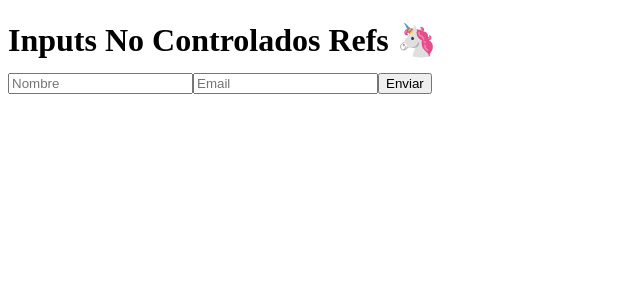
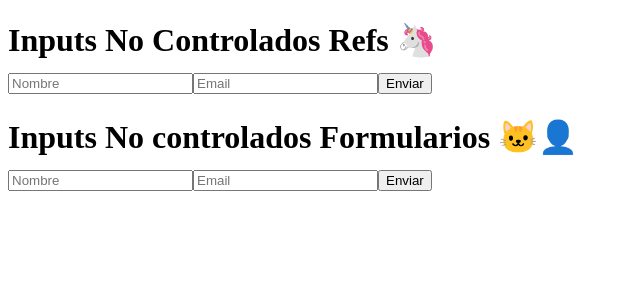
Before and after one commit to JosePabloRomero/fundamentos-react, a React (Create React App) app: page / in a window 1280 px wide. Shown: the top 300 px of the page, without its empty margins (0-640 px from the left). Built offline with nearby package versions, Linux system fonts and the light colour scheme.

Commit message:
Se implementarion inputs no controlados con formularios

```diff
--- a/src/App.js
+++ b/src/App.js
@@ -1,8 +1,10 @@
 import React from 'react'
-import Formulario from './components/Formulario'
+import InputNoControlado from './components/InputNoControlado'
+import InputNoControladoForm from './components/InputNoControladoForm'
 const App = () => (
     <div>
-        <Formulario></Formulario>
+        <InputNoControlado></InputNoControlado>
+        <InputNoControladoForm></InputNoControladoForm>
     </div>
 )
 export default App
--- a/src/components/Formulario/index.js
+++ /dev/null
@@ -1 +0,0 @@
-export {default} from './Formulario'
--- a/src/components/Formulario/Formulario.js
+++ b/src/components/InputNoControlado/InputNoControlado.js
@@ -1,5 +1,5 @@
 import React, { Component } from 'react'
-import styles from './Formulario.module.css'
+import styles from './InputNoControlado.module.css'
 
 const Unicorn = () => (
     <span role='img' arial-label='unicorn'>
--- /dev/null
+++ b/src/components/InputNoControlado/index.js
@@ -0,0 +1 @@
+export {default} from './InputNoControlado'
--- /dev/null
+++ b/src/components/InputNoControladoForm/InputNoControladoForm.js
@@ -0,0 +1,55 @@
+import React, {Component} from 'react'
+
+
+const Ninja = () => (
+    <span role='img' arial-label='ninja'>
+        🐱‍👤
+    </span>
+)
+
+class InputNoControladoForm extends Component {
+
+    handleSubmit = (event) => {
+        event.preventDefault()
+        const nombre = event.target[0].value
+        const email = event.target[1].value
+        this.props.onSend({nombre, email})
+    }
+
+    render(){
+        return(
+            <form onSubmit={this.handleSubmit}>
+                <input
+                    type="text"
+                    placeholder='Nombre'
+                />
+                <input
+                    type="text"
+                    placeholder='Email'
+                />
+                <button>
+                    Enviar
+                </button>
+            </form>
+        )
+    }
+}
+
+class App extends Component{
+    send = (data) => {
+        console.log(data)
+    }
+
+    render(){
+        return(
+            <div>
+                <h1>
+                    Inputs No controlados Formularios <Ninja></Ninja>
+                    <InputNoControladoForm onSend={this.send}></InputNoControladoForm>
+                </h1>
+            </div>
+        )
+    }
+}
+
+export default App
--- /dev/null
+++ b/src/components/InputNoControladoForm/index.js
@@ -0,0 +1 @@
+export {default} from './InputNoControladoForm'
```
Also changed, not shown: src/components/InputNoControlado/InputNoControlado.module.css (renamed from src/components/Formulario/Formulario.module.css).
